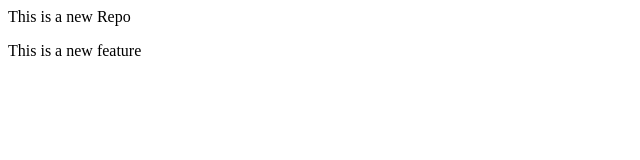
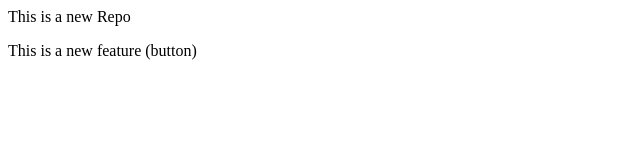
Before and after one commit to SAURABH-PANDEY-dev/LocalRepo, a plain HTML site: page index.html in a window 1280 px wide. Shown: the full height of the page, 0-640 px from the left. Drawn offline with Linux system fonts and the light colour scheme.

Commit message:
Add button

```diff
--- a/index.html
+++ b/index.html
@@ -1,2 +1,2 @@
 <p>This is a new Repo</p>
-<p>This is a new feature <!-- Added this line in the feature1 branch of the repo --></p>
+<p>This is a new feature (button)<!-- Added this line in the feature1 branch of the repo --></p>
```
